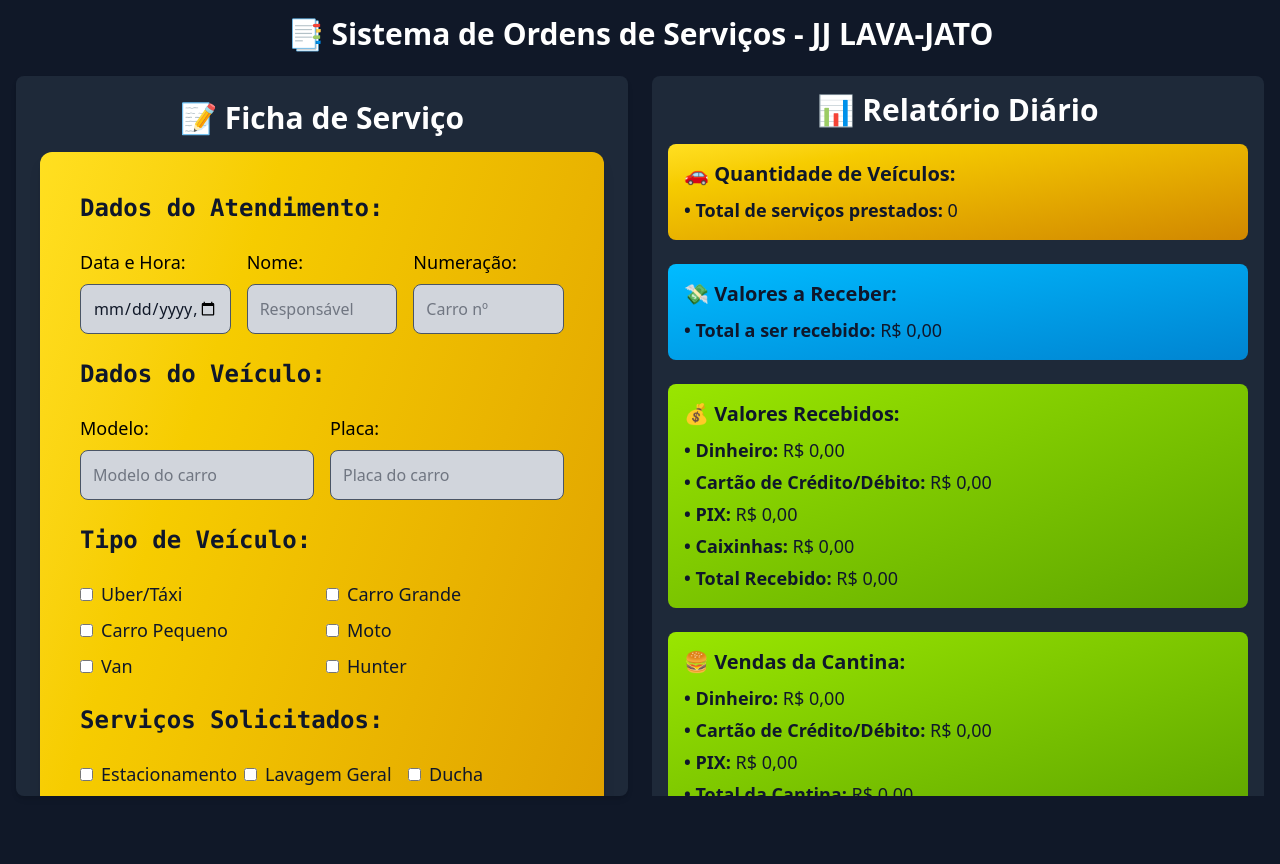
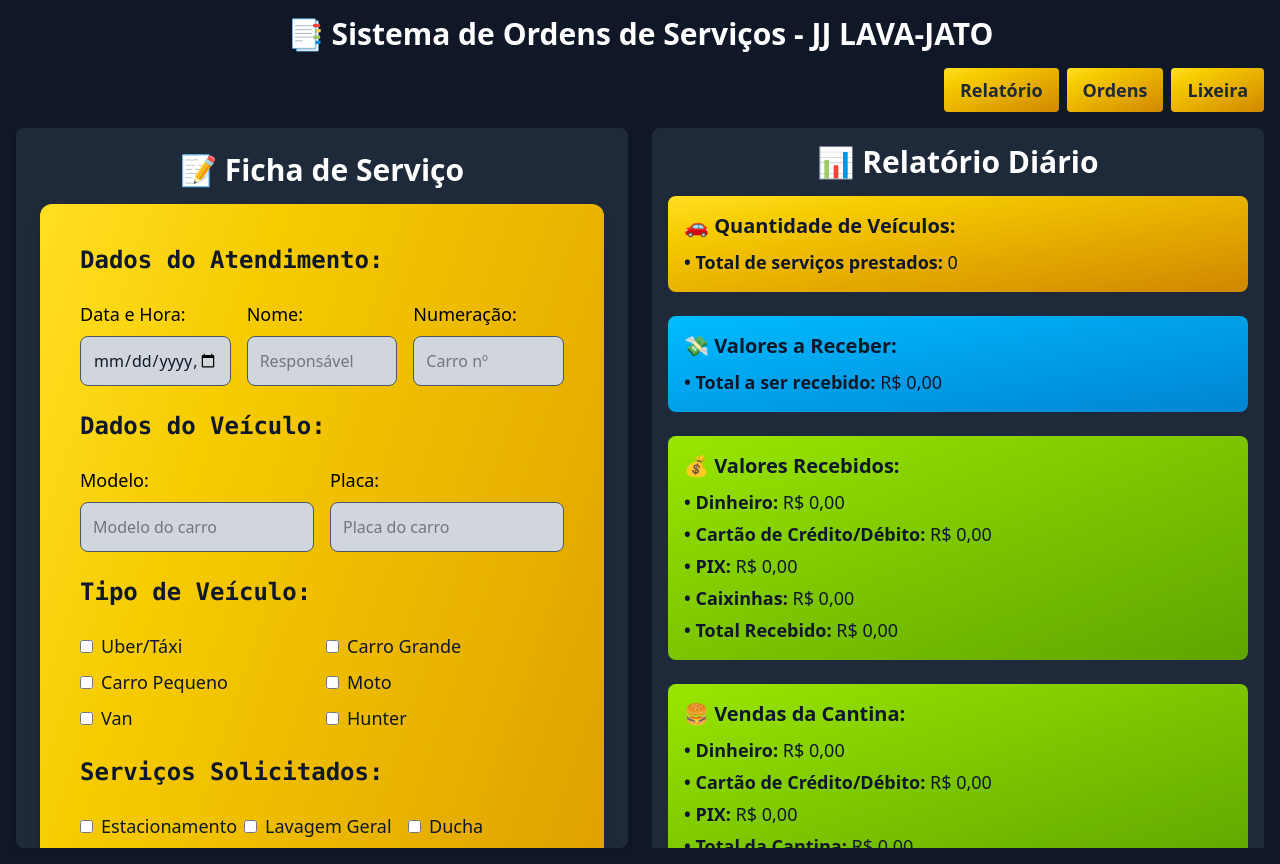
Before and after one commit to DaviSoares-1/gerenciador_de_servicos, a React (Vite) app: page / in a window 1280 px wide. Before the commit the page ends 812 px from the top, so only its background shows below. Built offline with nearby package versions, Linux system fonts and the light colour scheme.

Commit message:
Interface new styles, nav implemented on Sections

```diff
--- a/src/App.jsx
+++ b/src/App.jsx
@@ -19,6 +19,9 @@ function App() {
 
 	const [editingOrder, setEditingOrder] = useState(null)
 	const formRef = useRef(null)
+	const relatorioRef = useRef(null)
+	const ordensRef = useRef(null)
+	const lixeiraRef = useRef(null)
 	const [showToast, setShowToast] = useState(false)
 	const [toastMessage, setToastMessage] = useState("")
 	const [toastType, setToastType] = useState("success")
@@ -52,7 +55,9 @@ function App() {
 			formRef.current?.resetForm()
 		}
 		triggerToast(
-      `A ordem número: (${order.carroNumero}) - Carro: ${order.modeloCarro.toUpperCase()} foi Excluída.`,
+			`A ordem número: (${
+				order.carroNumero
+			}) - Carro: ${order.modeloCarro.toUpperCase()} foi Excluída.`,
 			"delete"
 		)
 	}
@@ -60,7 +65,9 @@ function App() {
 	const handleRestore = (order) => {
 		restoreOrder(order.id)
 		triggerToast(
-      `A ordem número: (${order.carroNumero}) - Carro: ${order.modeloCarro.toUpperCase()} foi Restaurada.`,
+			`A ordem número: (${
+				order.carroNumero
+			}) - Carro: ${order.modeloCarro.toUpperCase()} foi Restaurada.`,
 			"restore"
 		)
 	}
@@ -68,7 +75,9 @@ function App() {
 	const handlePermanentDelete = (order) => {
 		permanentlyDeleteOrder(order.id)
 		triggerToast(
-      `A ordem número: (${order.carroNumero}) - Carro: ${order.modeloCarro.toUpperCase()} foi Excluída Permanentemente.`,
+			`A ordem número: (${
+				order.carroNumero
+			}) - Carro: ${order.modeloCarro.toUpperCase()} foi Excluída Permanentemente.`,
 			"permanent-delete"
 		)
 	}
@@ -76,9 +85,40 @@ function App() {
 	return (
 		<div className="bg-gray-900 min-h-screen flex flex-col md:flex-row custom-scrollbar">
 			<div className="flex-1 overflow-auto p-4">
-        <h1 className="text-2xl md:text-3xl font-bold text-center text-white mb-4 md:mb-6">
+				{/* 🔽 Título centralizado */}
+				<div className="mb-4">
+					<h1 className="text-3xl md:text-3xl font-bold text-white text-center">
 						📑 Sistema de Ordens de Serviços - JJ LAVA-JATO
 					</h1>
+				</div>
+
+				{/* 🔽 Botões de Navegação alinhados à direita */}
+				<div className="flex justify-end gap-2 flex-wrap mb-4">
+					<button
+						onClick={() =>
+							relatorioRef.current?.scrollIntoView({ behavior: "smooth" })
+						}
+						className="bg-gradient-to-br from-yellow-300 to-yellow-600 text-gray-800 font-bold px-4 py-2 rounded text-lg cursor-pointer"
+					>
+						Relatório
+					</button>
+					<button
+						onClick={() =>
+							ordensRef.current?.scrollIntoView({ behavior: "smooth" })
+						}
+						className="bg-gradient-to-br from-yellow-300 to-yellow-600 text-gray-800 font-bold px-4 py-2 rounded text-lg cursor-pointer"
+					>
+						Ordens
+					</button>
+					<button
+						onClick={() =>
+							lixeiraRef.current?.scrollIntoView({ behavior: "smooth" })
+						}
+						className="bg-gradient-to-br from-yellow-300 to-yellow-600 text-gray-800 font-bold px-4 py-2 rounded text-lg cursor-pointer"
+					>
+						Lixeira
+					</button>
+				</div>
 
 				{showToast && <Toast message={toastMessage} type={toastType} />}
 
@@ -93,12 +133,20 @@ function App() {
 					</div>
 
 					{/* Coluna da Direita - Relatórios, Ordens e Lixeira */}
-          <div className="flex flex-col gap-4 max-h-[90vh] overflow-y-auto custom-scrollbar text-base md:text-lg">
-            <div className="bg-gray-800 p-4 rounded-lg shadow-md">
+					<div className="flex flex-col gap-4 max-h-[90vh] overflow-y-auto custom-scrollbar text-base md:text-lg relative">
+						{/* 🔽 Sessão: Relatório */}
+						<div
+							ref={relatorioRef}
+							className="bg-gray-800 p-4 rounded-lg shadow-md"
+						>
 							<RelatorioDiario />
 						</div>
 
-            <div className="bg-gray-800 p-4 rounded-lg shadow-md">
+						{/* 🔽 Sessão: Ordens */}
+						<div
+							ref={ordensRef}
+							className="bg-gray-800 p-4 rounded-lg shadow-md"
+						>
 							<h2 className="text-xl md:text-3xl font-bold text-white text-center mb-4">
 								🏷️ Ordens Geradas:
 							</h2>
@@ -109,7 +157,11 @@ function App() {
 							/>
 						</div>
 
-            <div className="bg-gray-800 p-4 rounded-lg shadow-md">
+						{/* 🔽 Sessão: Lixeira */}
+						<div
+							ref={lixeiraRef}
+							className="bg-gray-800 p-4 rounded-lg shadow-md"
+						>
 							<h2 className="text-xl md:text-3xl font-bold text-white text-center mb-4">
 								🗑️ Lixeira:
 							</h2>
--- a/src/components/OrderForm.jsx
+++ b/src/components/OrderForm.jsx
@@ -517,7 +517,7 @@ function OrderForm({ editingOrder, setEditingOrder }, ref) {
 							<button
 								type="button"
 								onClick={handleRemoverArquivo}
-								className="inline-block bg-red-600 text-white px-4 py-1 rounded hover:bg-red-700 text-sm shadow-lg"
+								className="inline-block bg-red-600 text-white px-4 py-1 rounded hover:bg-red-700 text-sm shadow-lg cursor-pointer"
 							>
 								Remover Arquivo
 							</button>
@@ -552,7 +552,7 @@ function OrderForm({ editingOrder, setEditingOrder }, ref) {
 								<button
 									type="button"
 									onClick={handleReabrir}
-									className="bg-purple-600 hover:bg-purple-700 text-white px-6 py-2 rounded shadow-lg"
+									className="bg-purple-600 hover:bg-purple-700 text-white px-6 py-2 rounded shadow-lg cursor-pointer"
 								>
 									Reabrir Serviço
 								</button>
--- a/src/components/OrderListSection.jsx
+++ b/src/components/OrderListSection.jsx
@@ -11,6 +11,8 @@ function OrderListSection({ orders, onEdit, onDelete }) {
 		numero: "",
 		status: ""
 	})
+
+	const [mostrarFiltros, setMostrarFiltros] = useState(false)
 
 	const handleChange = (e) => {
 		const { name, value } = e.target
@@ -72,7 +74,18 @@ function OrderListSection({ orders, onEdit, onDelete }) {
 	return (
 		<>
 			<div className="flex flex-col items-center gap-3 mb-6 text-white">
-				<h2 className="text-2xl font-semibold mb-4 place-self-start">🔍 Pesquisa por Veículos:</h2>
+				<div className="flex items-center justify-between w-full max-w-5xl">
+					<h2 className="text-2xl font-semibold">🔍 Pesquisa por Veículos:</h2>
+					<button
+						onClick={() => setMostrarFiltros(!mostrarFiltros)}
+						className="bg-blue-600 hover:bg-blue-700 text-white px-4 py-2 rounded shadow-md cursor-pointer"
+					>
+						{mostrarFiltros ? "Ocultar" : "Buscar"}
+					</button>
+				</div>
+
+				{mostrarFiltros && (
+					<>
 						<div className="grid grid-cols-1 md:grid-cols-3 gap-4 w-full max-w-5xl">
 							<input
 								type="text"
@@ -139,22 +152,21 @@ function OrderListSection({ orders, onEdit, onDelete }) {
 								<option value="em processamento">Em processamento</option>
 								<option value="processada">Processada</option>
 							</select>
-				</div>
-
 							<div className="flex gap-2 mt-2">
 								<button
 									onClick={handleLimparFiltro}
-						className="bg-gray-500 hover:bg-gray-600 text-white px-4 py-2 rounded shadow-lg"
+									className="bg-gray-500 hover:bg-gray-600 text-white px-4 py-2 rounded shadow-lg cursor-pointer"
 								>
 									Limpar Filtros
 								</button>
 							</div>
 						</div>
+					</>
+				)}
+			</div>
 
 			{ordersFiltradas.length === 0 ? (
-				<p className="text-center text-gray-400">
-					Nenhuma ordem encontrada.
-				</p>
+				<p className="text-center text-gray-400">Nenhuma ordem encontrada.</p>
 			) : (
 				<div className="grid grid-cols-1 sm:grid-cols-2 md:grid-cols-3 gap-4">
 					{ordersFiltradas
--- a/src/components/Toast.jsx
+++ b/src/components/Toast.jsx
@@ -42,7 +42,7 @@ function Toast({ message, type }) {
 	}
 
 	return (
-		<div className="fixed top-6 right-6 z-50">
+		<div className="fixed top-2 left-10 z-50">
 			<div
 				className={`text-2xl flex items-center gap-2 text-white px-6 py-3 rounded-lg shadow-md font-sans font-semibold ${bgColor}`}
 			>
--- a/src/components/TrashListSection.jsx
+++ b/src/components/TrashListSection.jsx
@@ -10,6 +10,8 @@ function TrashListSection({ deletedOrders, onRestore, onPermanentDelete }) {
 		numero: "",
 		status: ""
 	})
+
+	const [mostrarFiltros, setMostrarFiltros] = useState(false)
 
 	const handleChange = (e) => {
 		const { name, value } = e.target
@@ -70,9 +72,20 @@ function TrashListSection({ deletedOrders, onRestore, onPermanentDelete }) {
 
 	return (
 		<>
-			<div className="mb-6 bg-gray-800 text-white p-4 rounded">
-				<h2 className="text-2xl font-semibold mb-4 place-self-start">🔍 Pesquisa por Veículos:</h2>
-				<div className="grid grid-cols-1 md:grid-cols-3 gap-4">
+			<div className="flex flex-col items-center gap-3 mb-6 text-white">
+				<div className="flex items-center justify-between w-full max-w-5xl">
+					<h2 className="text-2xl font-semibold">🔍 Pesquisa por Veículos:</h2>
+					<button
+						onClick={() => setMostrarFiltros(!mostrarFiltros)}
+						className="bg-blue-600 hover:bg-blue-700 text-white px-4 py-2 rounded shadow-md cursor-pointer"
+					>
+						{mostrarFiltros ? "Ocultar" : "Buscar"}
+					</button>
+				</div>
+
+				{mostrarFiltros && (
+					<>
+						<div className="grid grid-cols-1 md:grid-cols-3 gap-4 w-full max-w-5xl">
 							<input
 								type="text"
 								name="modelo"
@@ -138,15 +151,17 @@ function TrashListSection({ deletedOrders, onRestore, onPermanentDelete }) {
 								<option value="em processamento">Em processamento</option>
 								<option value="processada">Processada</option>
 							</select>
-				</div>
-				<div className="mt-4 flex justify-center">
+							<div className="flex gap-2 mt-2">
 								<button
 									onClick={handleLimparFiltro}
-						className="bg-red-500 text-white px-4 py-2 rounded hover:bg-red-600 shadow-lg"
+									className="bg-gray-500 hover:bg-gray-600 text-white px-4 py-2 rounded shadow-lg cursor-pointer"
 								>
-						Limpar Filtro
+									Limpar Filtros
 								</button>
 							</div>
+						</div>
+					</>
+				)}
 			</div>
 
 			{ordersFiltradas.length === 0 ? (
```
Lines whose indentation alone changed are shown as unchanged.
